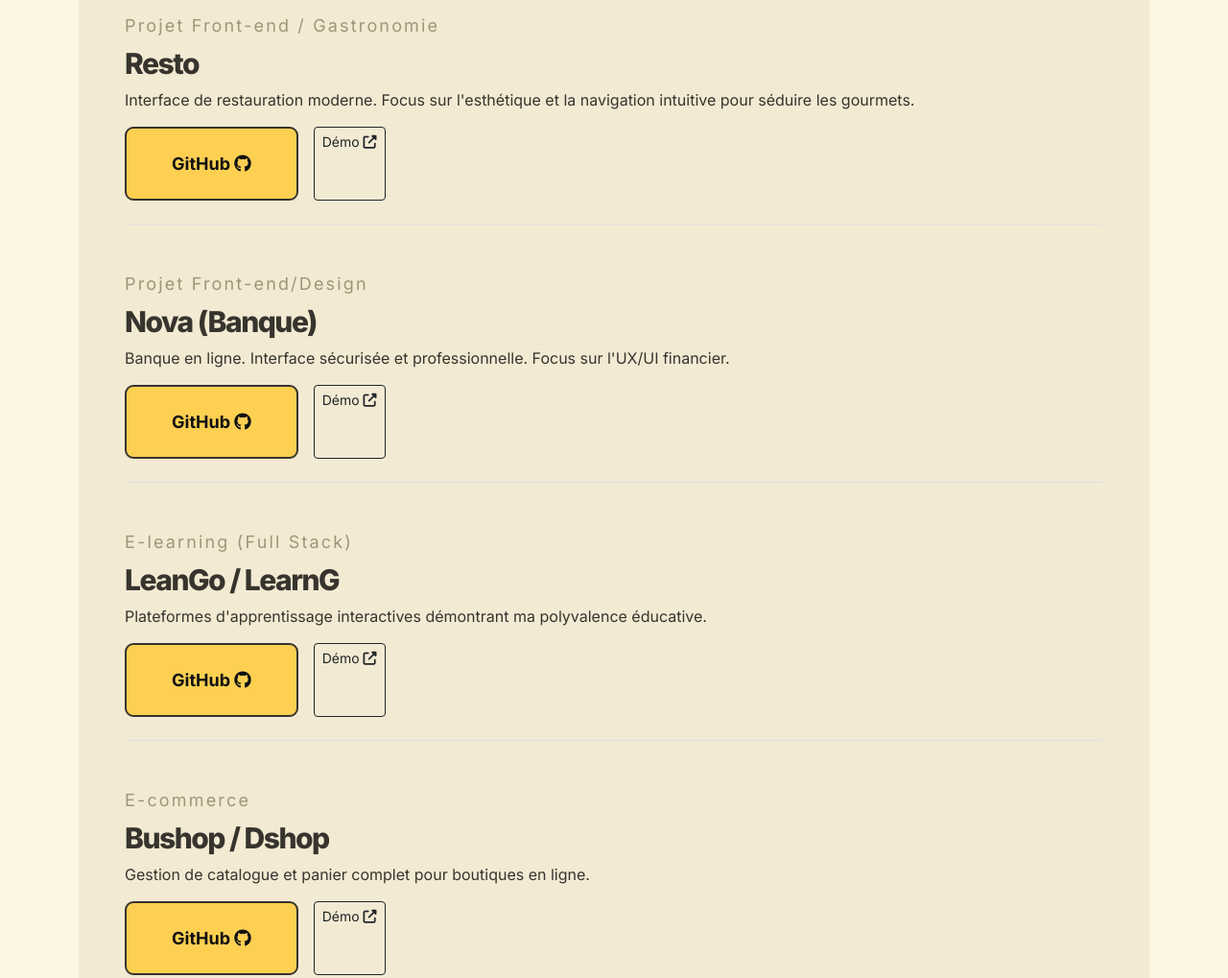
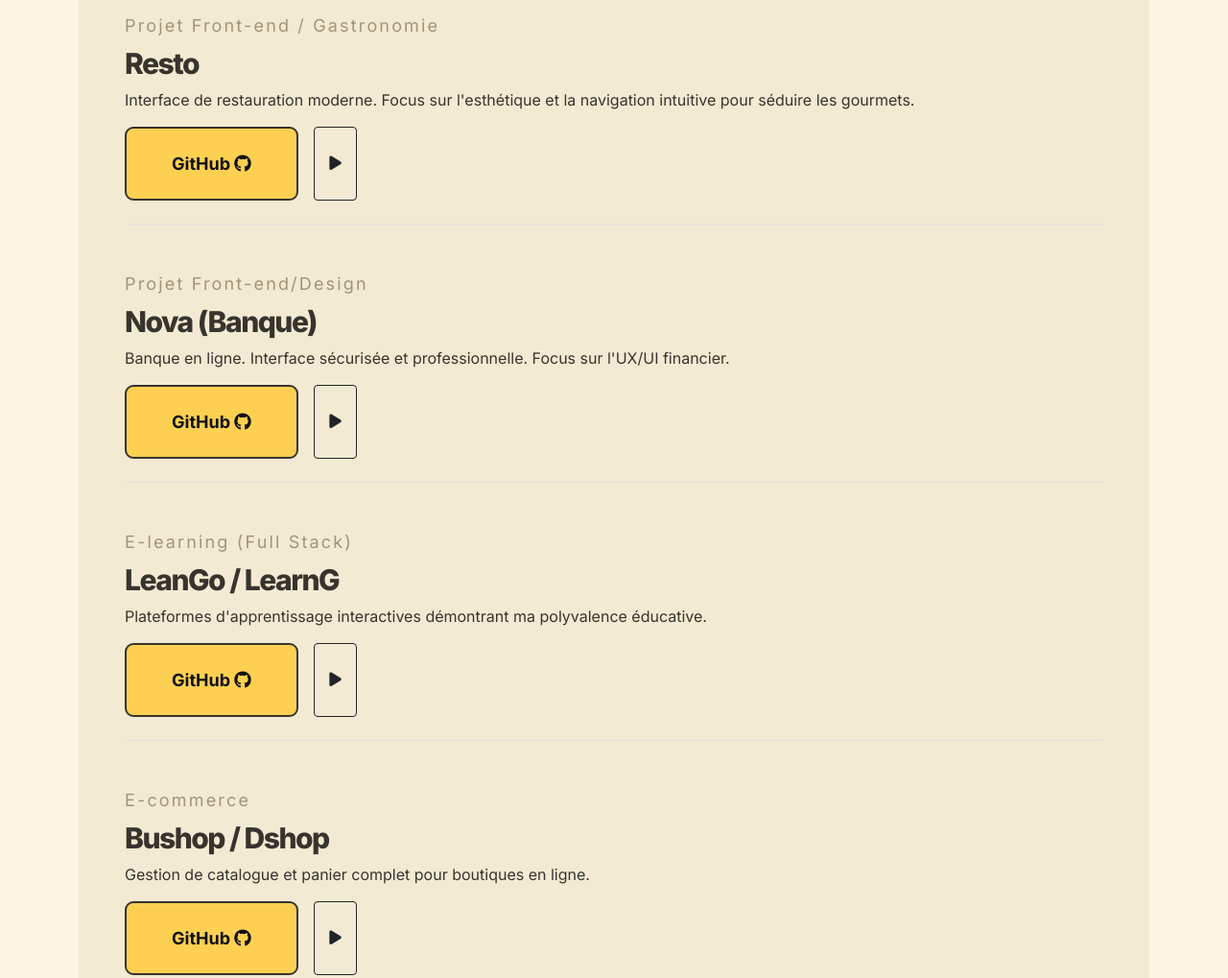
Before and after one commit to cedricapl/Myfolio, a plain HTML site: page index.html in a window 1280 px wide. Shown: the part 4280-5299 px from the top of the page at 96% size. Drawn offline with nearby package versions, Linux system fonts and the light colour scheme.

Commit message:
Update index.html

```diff
--- a/index.html
+++ b/index.html
@@ -21,6 +21,29 @@
     }
     .container, .container-fluid {
       overflow: hidden; /* Empêche les titres de bg de faire déborder la page */
+    }
+
+    /* Animation Play Stylée pour les boutons Démo */
+    .btn-play-animated {
+      transition: all 0.3s ease;
+      display: inline-flex;
+      align-items: center;
+      justify-content: center;
+      min-width: 45px;
+    }
+    .btn-play-animated i {
+      animation: pulse-play 1.5s infinite;
+      font-size: 0.9rem;
+    }
+    @keyframes pulse-play {
+      0% { transform: scale(1); }
+      50% { transform: scale(1.25); }
+      100% { transform: scale(1); }
+    }
+    .btn-play-animated:hover {
+      background-color: #212529 !important;
+      color: white !important;
+      transform: scale(1.1);
     }
   </style>
 </head>
@@ -256,7 +279,9 @@
               <p>Interface de restauration moderne. Focus sur l'esthétique et la navigation intuitive pour séduire les gourmets.</p>
               <div class="d-flex gap-3 mt-3">
                 <a href="https://github.com/cedricapl/Resto" target="_blank" class="btn btn-custom btn-sm">GitHub <i class="fab fa-github"></i></a>
-                <a href="https://cedricapl.github.io/Resto/" target="_blank" class="btn btn-outline-dark btn-sm">Démo <i class="fas fa-external-link-alt"></i></a>
+                <a href="https://cedricapl.github.io/Resto/" target="_blank" class="btn btn-outline-dark btn-sm btn-play-animated">
+                  <i class="fas fa-play"></i>
+                </a>
               </div>
             </div>
 
@@ -266,7 +291,9 @@
               <p>Banque en ligne. Interface sécurisée et professionnelle. Focus sur l'UX/UI financier.</p>
               <div class="d-flex gap-3 mt-3">
                 <a href="https://github.com/cedricapl/Nova" target="_blank" class="btn btn-custom btn-sm">GitHub <i class="fab fa-github"></i></a>
-                <a href="https://cedricapl.github.io/Nova/" target="_blank" class="btn btn-outline-dark btn-sm">Démo <i class="fas fa-external-link-alt"></i></a>
+                <a href="https://cedricapl.github.io/Nova/" target="_blank" class="btn btn-outline-dark btn-sm btn-play-animated">
+                  <i class="fas fa-play"></i>
+                </a>
               </div>
             </div>
 
@@ -276,7 +303,9 @@
               <p>Plateformes d'apprentissage interactives démontrant ma polyvalence éducative.</p>
               <div class="d-flex gap-3 mt-3">
                 <a href="https://github.com/cedricapl/LeanGo" target="_blank" class="btn btn-custom btn-sm">GitHub <i class="fab fa-github"></i></a>
-                <a href="https://cedricapl.github.io/LeanGo/" target="_blank" class="btn btn-outline-dark btn-sm">Démo <i class="fas fa-external-link-alt"></i></a>
+                <a href="https://cedricapl.github.io/LeanGo/" target="_blank" class="btn btn-outline-dark btn-sm btn-play-animated">
+                  <i class="fas fa-play"></i>
+                </a>
               </div>
             </div>
 
@@ -286,7 +315,9 @@
               <p>Gestion de catalogue et panier complet pour boutiques en ligne.</p>
               <div class="d-flex gap-3 mt-3">
                 <a href="https://github.com/cedricapl/Bushop" target="_blank" class="btn btn-custom btn-sm">GitHub <i class="fab fa-github"></i></a>
-                <a href="https://cedricapl.github.io/Bushop/" target="_blank" class="btn btn-outline-dark btn-sm">Démo <i class="fas fa-external-link-alt"></i></a>
+                <a href="https://cedricapl.github.io/Bushop/" target="_blank" class="btn btn-outline-dark btn-sm btn-play-animated">
+                  <i class="fas fa-play"></i>
+                </a>
               </div>
             </div>
           </div>
```
